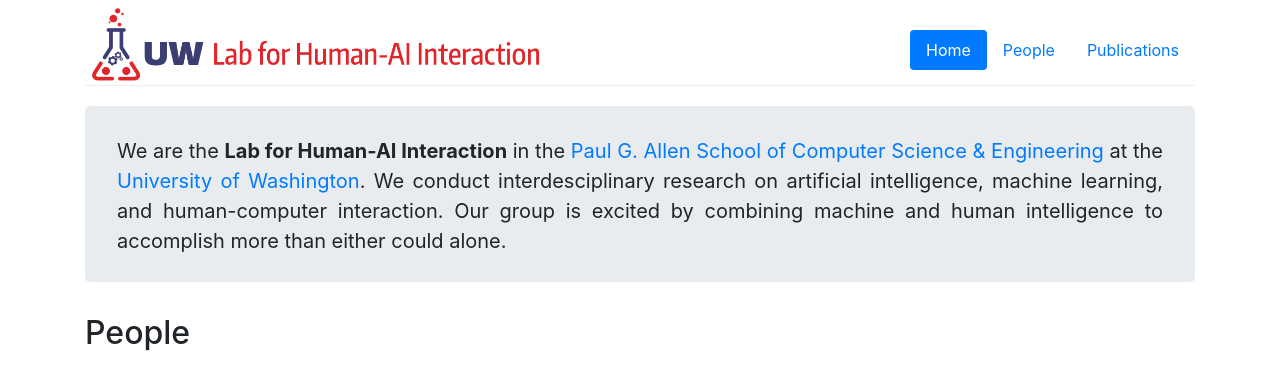
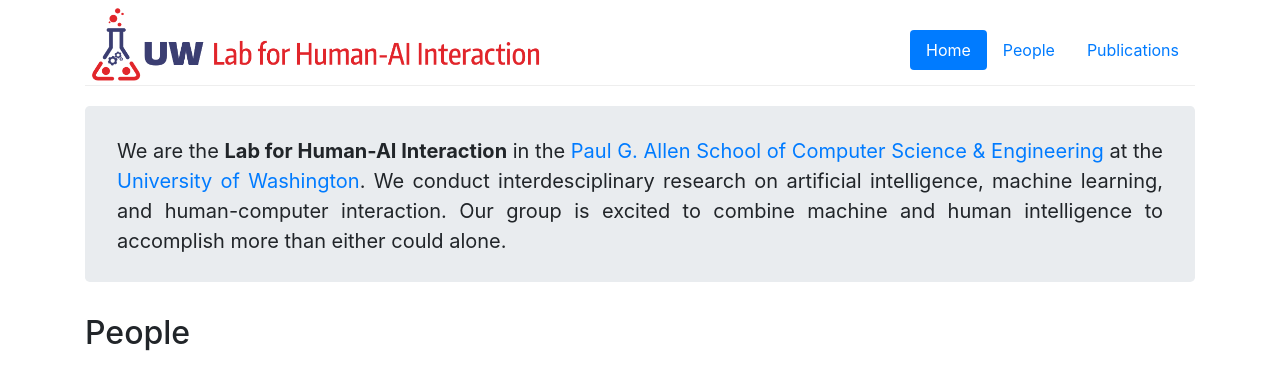
Before and after one commit to uw-hai/uw-hai.github.io, a Jekyll site: the page built from index.html, in a window 1280 px wide. Shown: the top 379 px of the page. Built offline with Jekyll 4.4.1, drawn with Linux system fonts in a browser that asks for light colours.

Commit message:
Update about

```diff
--- a/index.html
+++ b/index.html
@@ -27,7 +27,7 @@
 
 	<p>We are the <b>Lab for Human-AI Interaction</b> in the <a href="https://www.cs.washington.edu">Paul G. Allen School of Computer Science & Engineering</a> at the <a href="https://uw.edu">University of Washington</a>.
 	We conduct interdesciplinary research on artificial intelligence, machine learning, and human-computer interaction.
-	 Our group is excited by combining machine and human intelligence to accomplish more than either could alone.
+	 Our group is excited to combine machine and human intelligence to accomplish more than either could alone.
 	 </p>
 
 </div>
```
